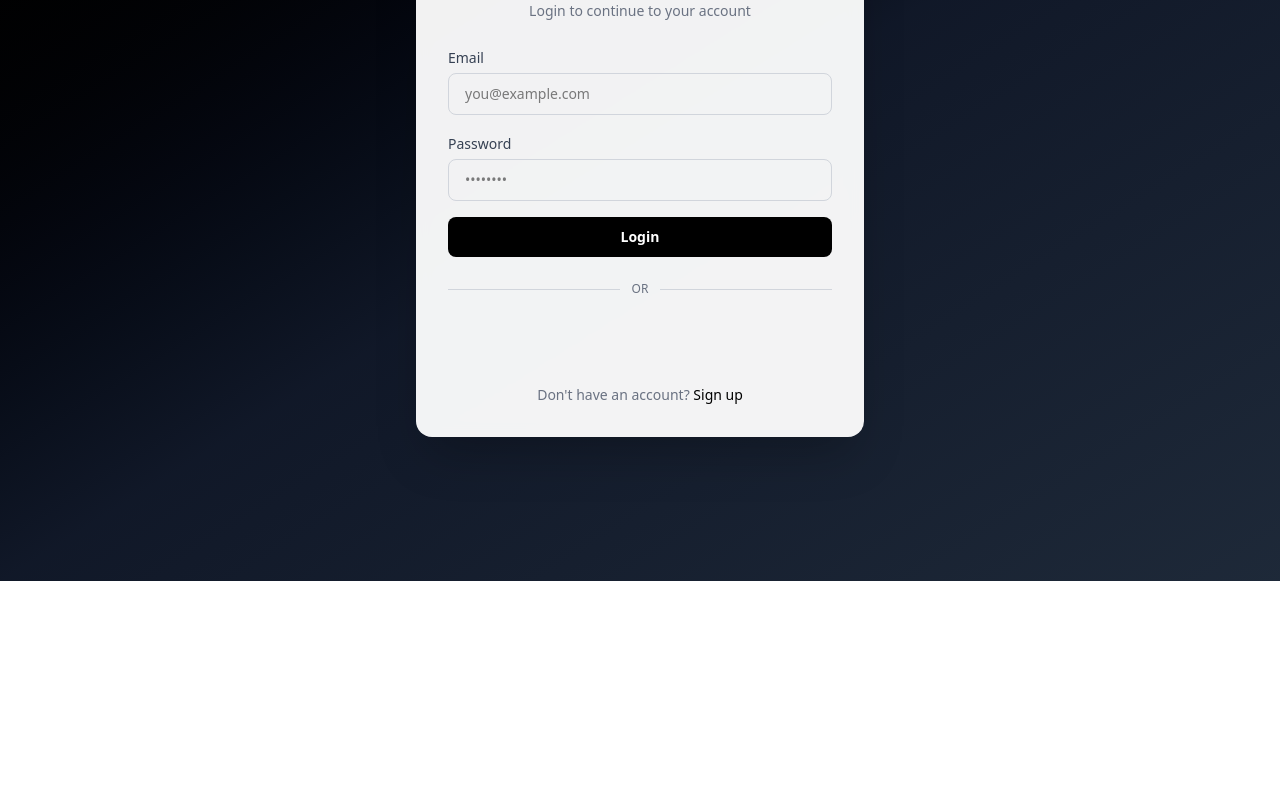
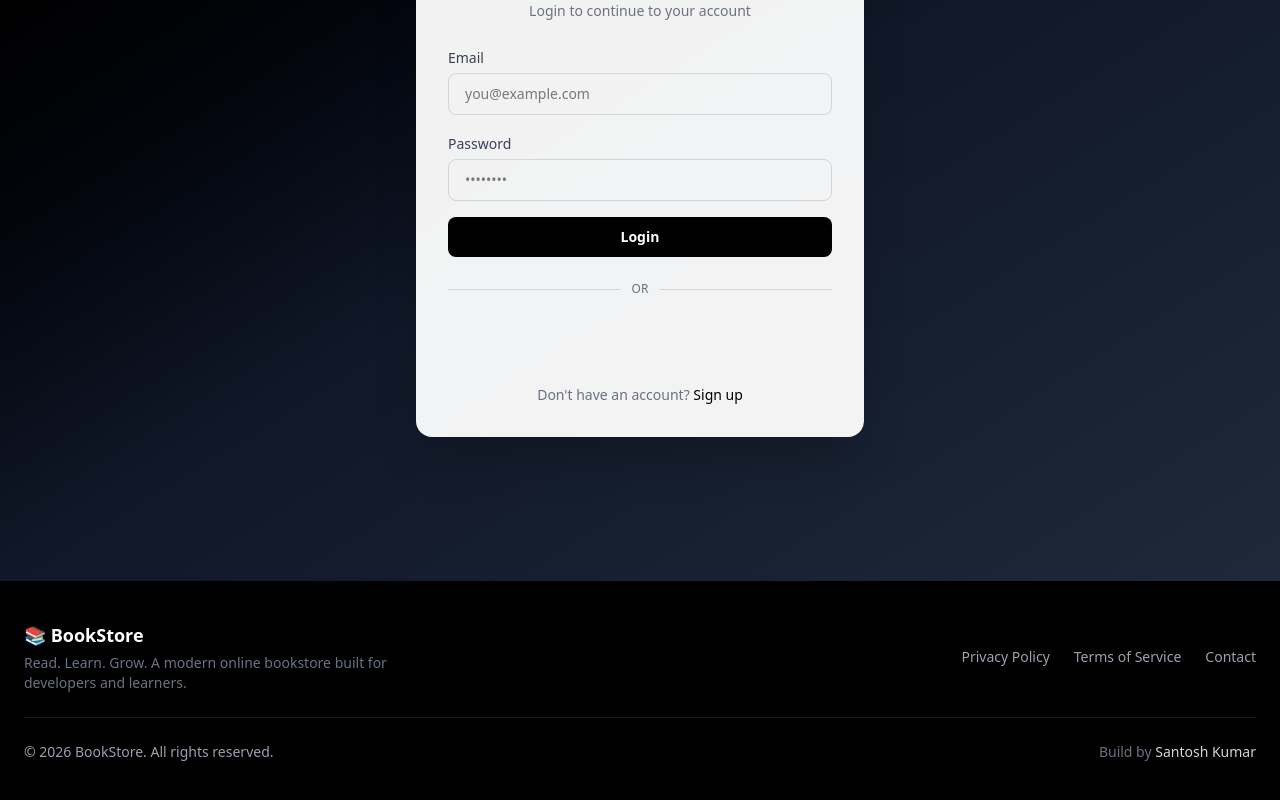
Before and after one commit to santosH7321/Fullstack-projects, a React (Vite) app in the folder book-selling-platform/frontend/: page /login in a window 1280 px wide. Shown: the part 286-1086 px from the top of the page. Before the commit the page ends 867 px from the top, so only its background shows below. Built offline with nearby package versions, Linux system fonts and the light colour scheme; no server answers.

Commit message:
Added Footer

```diff
--- a/book-selling-platform/frontend/src/App.jsx
+++ b/book-selling-platform/frontend/src/App.jsx
@@ -12,6 +12,7 @@
 import Cart from "./pages/Cart"
 import OrderSuccess from "./pages/OrderSuccess"
 import MyOrders from "./pages/MyOrders"
+import Footer from "./components/Footer"
 
 
 export default function App() {
@@ -69,6 +70,7 @@
         <Route path="/register" element={<Register />} />
         <Route path="*" element={<h1>404 Page Not Found</h1>} />
       </Routes>
+      <Footer />
     </BrowserRouter>
   )
 }
--- /dev/null
+++ b/book-selling-platform/frontend/src/components/Footer.jsx
@@ -0,0 +1,50 @@
+export default function Footer() {
+  return (
+    <footer className="mt-auto bg-black text-gray-400">
+      <div className="max-w-7xl mx-auto px-6 py-10">
+        <div className="flex flex-col md:flex-row md:items-center md:justify-between gap-6">
+          <div>
+            <h3 className="text-lg font-semibold text-white">
+              📚 BookStore
+            </h3>
+            <p className="mt-1 text-sm text-gray-500 max-w-sm">
+              Read. Learn. Grow.
+              A modern online bookstore built for developers and learners.
+            </p>
+          </div>
+          <div className="flex gap-6 text-sm">
+            <a
+              href="#"
+              className="hover:text-white transition"
+            >
+              Privacy Policy
+            </a>
+            <a
+              href="#"
+              className="hover:text-white transition"
+            >
+              Terms of Service
+            </a>
+            <a
+              href="#"
+              className="hover:text-white transition"
+            >
+              Contact
+            </a>
+          </div>
+        </div>
+        <div className="my-6 h-px bg-white/10" />
+        <div className="flex flex-col sm:flex-row sm:items-center sm:justify-between gap-4 text-sm">
+          <p>
+            © {new Date().getFullYear()} BookStore. All rights reserved.
+          </p>
+
+          <p className="text-gray-500">
+            Build by <span className="text-gray-300">Santosh</span> {" "}
+            <span className="text-gray-300">Kumar</span>
+          </p>
+        </div>
+      </div>
+    </footer>
+  )
+}
--- a/book-selling-platform/frontend/src/pages/BookDetails.jsx
+++ b/book-selling-platform/frontend/src/pages/BookDetails.jsx
@@ -42,7 +42,7 @@
   }
 
   return (
-    <div className="max-w-5xl mx-auto mt-12 px-4">
+    <div className="max-w-5xl mx-auto min-h-screen mt-12 px-4">
       <div className="grid grid-cols-1 md:grid-cols-2 gap-10 bg-white p-6 rounded-2xl shadow">
 
         {/* ================= Image Section ================= */}
--- a/book-selling-platform/frontend/src/pages/Cart.jsx
+++ b/book-selling-platform/frontend/src/pages/Cart.jsx
@@ -71,8 +71,8 @@
   }
   if (cartItems.length === 0) {
     return (
-      <div className="flex flex-col items-center justify-center mt-20 text-center">
-        <p className="text-4xl mb-4">🛒</p>
+      <div className="h-screen flex flex-col items-center justify-center text-center">
+        <p className="text-4xl">🛒</p>
         <h2 className="text-xl font-semibold">
           Your cart is empty
         </h2>
@@ -92,7 +92,7 @@
   }
 
   return (
-    <div className="max-w-6xl mx-auto mt-12 px-4">
+    <div className="max-w-6xl mx-auto mt-12 px-4 h-screen">
       <div className="flex flex-col sm:flex-row sm:items-center sm:justify-between mb-8 gap-4">
         <h2 className="text-3xl font-bold">Your Cart</h2>
 
```
